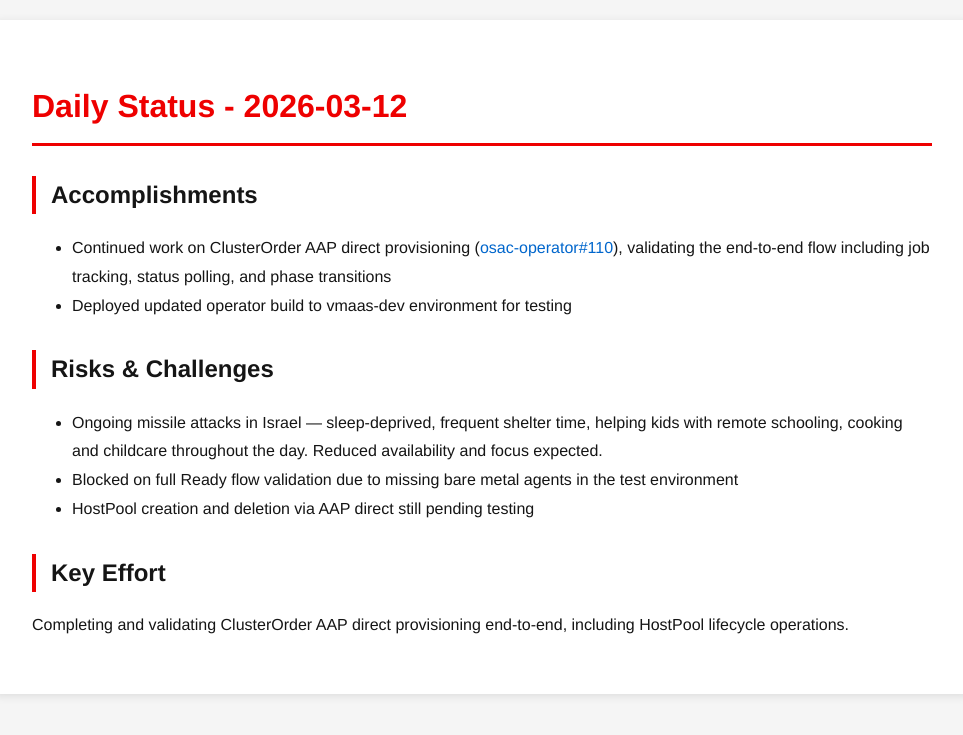
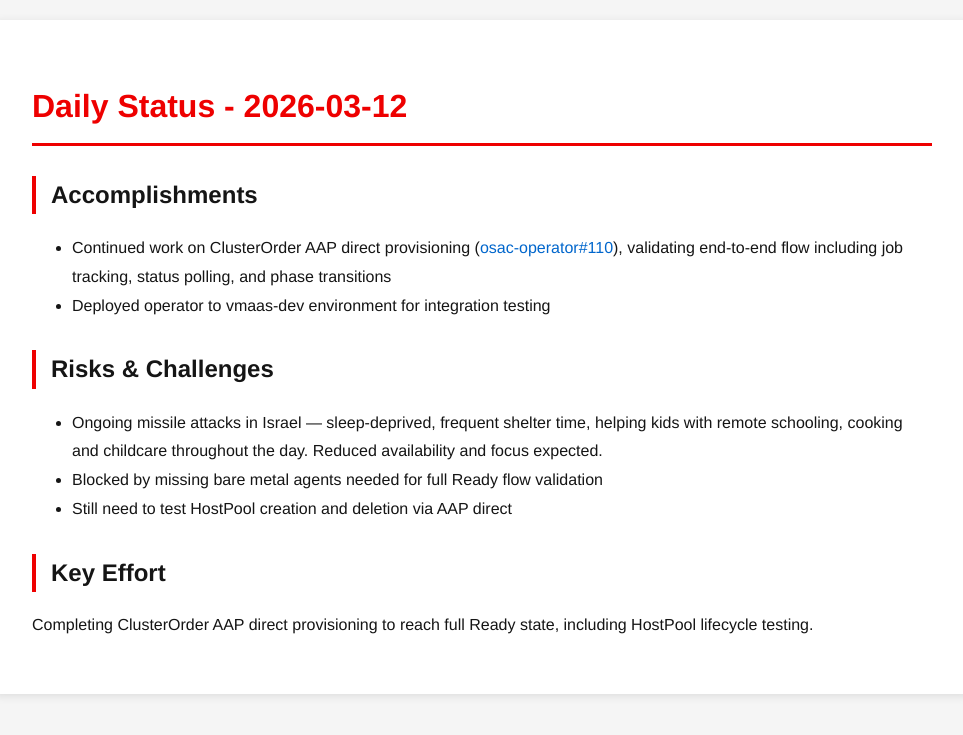
Before and after one commit to tzvatot/daily-status, a Jekyll site: the page built from 2026-03-12.md, in a window 1280 px wide. Shown: the top 735 px of the page, without its empty margins (158-1121 px from the left). Built offline with Jekyll 4.4.1, drawn with Linux system fonts in a browser that asks for light colours.

Commit message:
Daily status update - 2026-03-12

```diff
--- a/2026-03-12.md
+++ b/2026-03-12.md
@@ -7,13 +7,13 @@ date: 2026-03-12
 # Daily Status - 2026-03-12
 
 ## Accomplishments
-- Continued work on ClusterOrder AAP direct provisioning ([osac-operator#110](https://github.com/osac-project/osac-operator/pull/110)), validating the end-to-end flow including job tracking, status polling, and phase transitions
-- Deployed updated operator build to vmaas-dev environment for testing
+- Continued work on ClusterOrder AAP direct provisioning ([osac-operator#110](https://github.com/osac-project/osac-operator/pull/110)), validating end-to-end flow including job tracking, status polling, and phase transitions
+- Deployed operator to vmaas-dev environment for integration testing
 
 ## Risks & Challenges
 - Ongoing missile attacks in Israel — sleep-deprived, frequent shelter time, helping kids with remote schooling, cooking and childcare throughout the day. Reduced availability and focus expected.
-- Blocked on full Ready flow validation due to missing bare metal agents in the test environment
-- HostPool creation and deletion via AAP direct still pending testing
+- Blocked by missing bare metal agents needed for full Ready flow validation
+- Still need to test HostPool creation and deletion via AAP direct
 
 ## Key Effort
-Completing and validating ClusterOrder AAP direct provisioning end-to-end, including HostPool lifecycle operations.
+Completing ClusterOrder AAP direct provisioning to reach full Ready state, including HostPool lifecycle testing.
```
